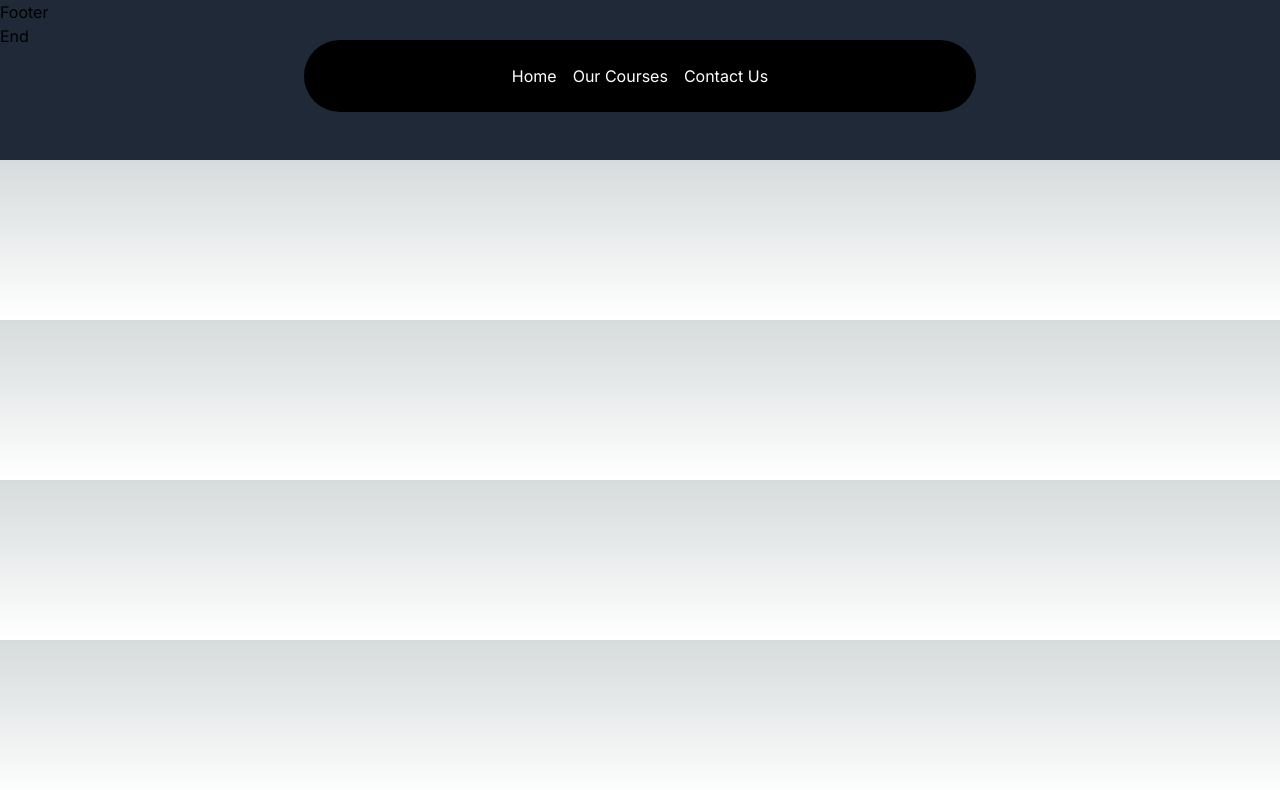
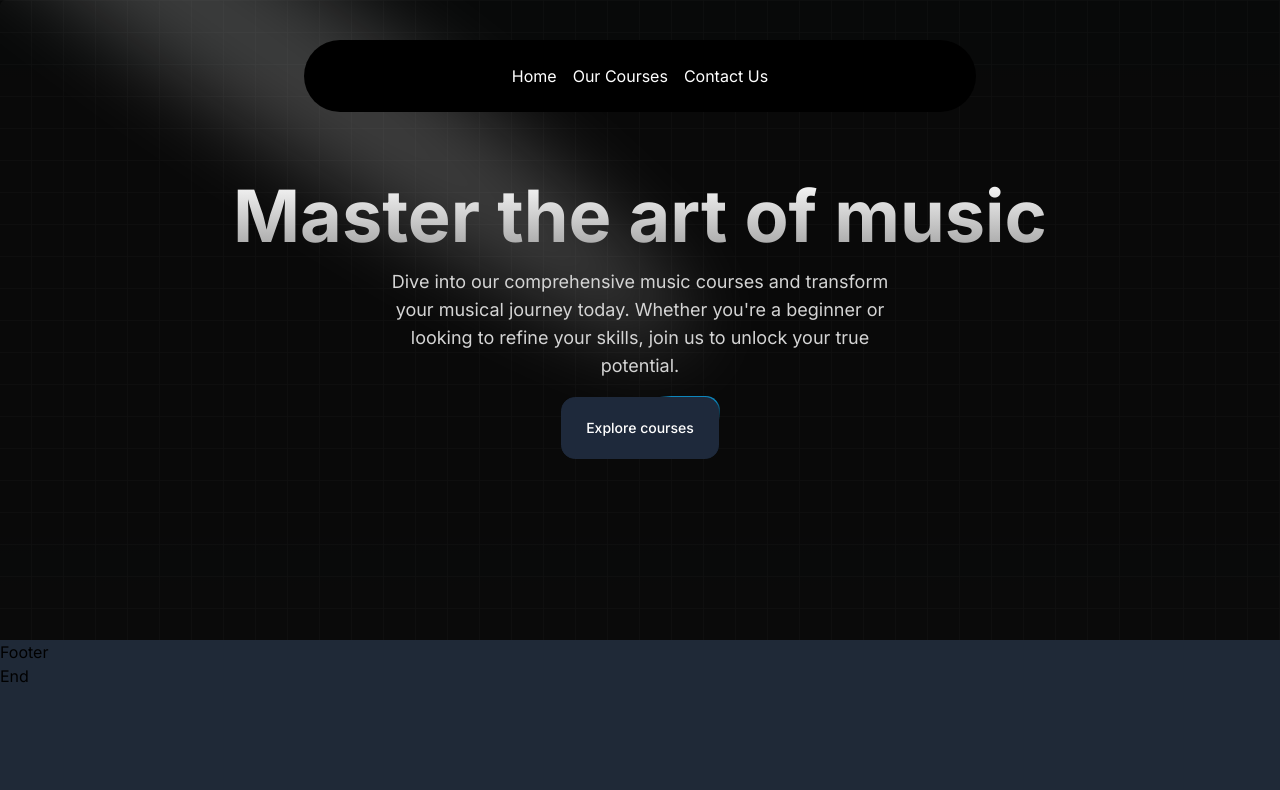
Before and after one commit to LearnXcodeXrepeat/music-academy-web, a Next.js app: page / in a window 1280 px wide. Shown: the top 790 px of the page. Built offline with nearby package versions, Linux system fonts and the light colour scheme.

Commit message:
Added : Hero Section

```diff
--- a/src/app/page.tsx
+++ b/src/app/page.tsx
@@ -1,7 +1,9 @@
+import HeroSection from "@/components/HeroSection";
 import Image from "next/image";
-
 export default function Home() {
   return (
-    <main className="min-h-min-h-screen bg-black/[0.96] antialiased bg-grid-white/[0.02]"></main>
+    <main className="min-h-min-h-screen bg-black/[0.96] antialiased bg-grid-white/[0.02]">
+      <HeroSection />
+    </main>
   );
 }
--- /dev/null
+++ b/src/components/HeroSection.tsx
@@ -0,0 +1,38 @@
+/* eslint-disable react/no-unescaped-entities */
+import Link from "next/link";
+import { Spotlight } from "./ui/Spotlight";
+import { Button } from "./ui/moving-border";
+
+function HeroSection() {
+  return (
+    <div className="h-auto md:h-[40rem] w-full rounded-md flex flex-col items-center justify-center relative overflow-hidden mx-auto py-10 md:py-0">
+      <Spotlight
+        className="-top-40 left-10 md:left-60 md:-top-20"
+        fill="#fff"
+      />
+      <div className="p-4 relative z-10 w-full text-center">
+        <h1 className="mt-20 md:mt-0 text-4xl md:text-7xl font-bold bg-clip-text text-transparent bg-gradient-to-b from-neutral-50 to-neutral-400">
+          Master the art of music
+        </h1>
+        <p className="mt-4 font-normal text-base md:text-lg text-neutral-300 max-w-lg mx-auto">
+          Dive into our comprehensive music courses and transform your musical
+          journey today. Whether you're a beginner or looking to refine your
+          skills, join us to unlock your true potential.
+        </p>
+        <div className="mt-4">
+          <Link href={"/courses"}>
+            <Button
+              duration="4500"
+              borderRadius="0.90rem"
+              className="bg-white dark:bg-slate-800 text-black dark:text-white border-neutral-200 dark:border-slate-800 font-medium"
+            >
+              Explore courses
+            </Button>
+          </Link>
+        </div>
+      </div>
+    </div>
+  );
+}
+
+export default HeroSection;
--- /dev/null
+++ b/src/components/ui/Spotlight.tsx
@@ -0,0 +1,56 @@
+import React from "react";
+import { cn } from "@/utils/cn";
+
+type SpotlightProps = {
+  className?: string;
+  fill?: string;
+};
+
+export const Spotlight = ({ className, fill }: SpotlightProps) => {
+  return (
+    <svg
+      className={cn(
+        "animate-spotlight pointer-events-none absolute z-[1]  h-[169%] w-[138%] lg:w-[84%] opacity-0",
+        className
+      )}
+      xmlns="http://www.w3.org/2000/svg"
+      viewBox="0 0 3787 2842"
+      fill="none"
+    >
+      <g filter="url(#filter)">
+        <ellipse
+          cx="1924.71"
+          cy="273.501"
+          rx="1924.71"
+          ry="273.501"
+          transform="matrix(-0.822377 -0.568943 -0.568943 0.822377 3631.88 2291.09)"
+          fill={fill || "white"}
+          fillOpacity="0.21"
+        ></ellipse>
+      </g>
+      <defs>
+        <filter
+          id="filter"
+          x="0.860352"
+          y="0.838989"
+          width="3785.16"
+          height="2840.26"
+          filterUnits="userSpaceOnUse"
+          colorInterpolationFilters="sRGB"
+        >
+          <feFlood floodOpacity="0" result="BackgroundImageFix"></feFlood>
+          <feBlend
+            mode="normal"
+            in="SourceGraphic"
+            in2="BackgroundImageFix"
+            result="shape"
+          ></feBlend>
+          <feGaussianBlur
+            stdDeviation="151"
+            result="effect1_foregroundBlur_1065_8"
+          ></feGaussianBlur>
+        </filter>
+      </defs>
+    </svg>
+  );
+};
--- /dev/null
+++ b/src/components/ui/moving-border.tsx
@@ -0,0 +1,139 @@
+"use client";
+import React from "react";
+import {
+  motion,
+  useAnimationFrame,
+  useMotionTemplate,
+  useMotionValue,
+  useTransform,
+} from "framer-motion";
+import { useRef } from "react";
+import { cn } from "@/utils/cn";
+
+export function Button({
+  borderRadius = "1.75rem",
+  children,
+  as: Component = "button",
+  containerClassName,
+  borderClassName,
+  duration,
+  className,
+  ...otherProps
+}: {
+  borderRadius?: string;
+  children: React.ReactNode;
+  as?: any;
+  containerClassName?: string;
+  borderClassName?: string;
+  duration?: number;
+  className?: string;
+  [key: string]: any;
+}) {
+  return (
+    <Component
+      className={cn(
+        "bg-transparent relative text-xl  h-16 w-40 p-[1px] overflow-hidden ",
+        containerClassName
+      )}
+      style={{
+        borderRadius: borderRadius,
+      }}
+      {...otherProps}
+    >
+      <div
+        className="absolute inset-0"
+        style={{ borderRadius: `calc(${borderRadius} * 0.96)` }}
+      >
+        <MovingBorder duration={duration} rx="30%" ry="30%">
+          <div
+            className={cn(
+              "h-20 w-20 opacity-[0.8] bg-[radial-gradient(var(--sky-500)_40%,transparent_60%)]",
+              borderClassName
+            )}
+          />
+        </MovingBorder>
+      </div>
+
+      <div
+        className={cn(
+          "relative bg-slate-900/[0.8] border border-slate-800 backdrop-blur-xl text-white flex items-center justify-center w-full h-full text-sm antialiased",
+          className
+        )}
+        style={{
+          borderRadius: `calc(${borderRadius} * 0.96)`,
+        }}
+      >
+        {children}
+      </div>
+    </Component>
+  );
+}
+
+export const MovingBorder = ({
+  children,
+  duration = 2000,
+  rx,
+  ry,
+  ...otherProps
+}: {
+  children: React.ReactNode;
+  duration?: number;
+  rx?: string;
+  ry?: string;
+  [key: string]: any;
+}) => {
+  const pathRef = useRef<any>();
+  const progress = useMotionValue<number>(0);
+
+  useAnimationFrame((time) => {
+    const length = pathRef.current?.getTotalLength();
+    if (length) {
+      const pxPerMillisecond = length / duration;
+      progress.set((time * pxPerMillisecond) % length);
+    }
+  });
+
+  const x = useTransform(
+    progress,
+    (val) => pathRef.current?.getPointAtLength(val).x
+  );
+  const y = useTransform(
+    progress,
+    (val) => pathRef.current?.getPointAtLength(val).y
+  );
+
+  const transform = useMotionTemplate`translateX(${x}px) translateY(${y}px) translateX(-50%) translateY(-50%)`;
+
+  return (
+    <>
+      <svg
+        xmlns="http://www.w3.org/2000/svg"
+        preserveAspectRatio="none"
+        className="absolute h-full w-full"
+        width="100%"
+        height="100%"
+        {...otherProps}
+      >
+        <rect
+          fill="none"
+          width="100%"
+          height="100%"
+          rx={rx}
+          ry={ry}
+          ref={pathRef}
+        />
+      </svg>
+      <motion.div
+        style={{
+          position: "absolute",
+          top: 0,
+          left: 0,
+          display: "inline-block",
+          transform,
+        }}
+      >
+        {children}
+      </motion.div>
+    </>
+  );
+};
```
